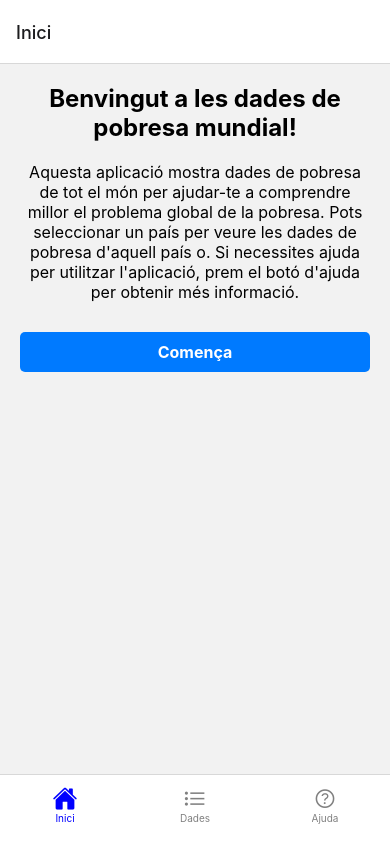
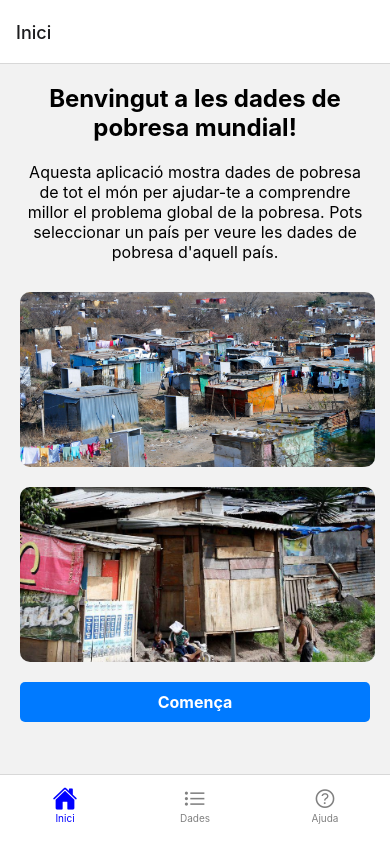
Before and after one commit to mapime22daw/GP2-Banc-de-dades-ReactNative, a React Native app: screen / in a window 390 px wide. Built offline with nearby package versions, Linux system fonts and the light colour scheme; what expo-sqlite would draw is missing.

Commit message:
inici bonito :)

```diff
--- a/navigation/screens/IniciScreen.js
+++ b/navigation/screens/IniciScreen.js
@@ -1,18 +1,21 @@
 import React from 'react';
 import { StyleSheet, View, Text, TouchableOpacity } from 'react-native';
+import { Image } from 'react-native';
 import { ScrollView } from 'react-native-gesture-handler';
 export default function IniciScreen({ navigation }) {
     return (
         <ScrollView style={styles.container}>
+
             <Text style={styles.title}>Benvingut a les dades de pobresa mundial!</Text>
-            <Text style={styles.description}>Aquesta aplicació mostra dades de pobresa de tot el món per ajudar-te a comprendre millor el problema global de la pobresa. Pots seleccionar un país per veure les dades de pobresa d'aquell país o. Si necessites ajuda per utilitzar l'aplicació, prem el botó d'ajuda per obtenir més informació.</Text>
-            <TouchableOpacity style={styles.button} onPress={() => navigation.navigate('Taula')}>
+            <Text style={styles.description}>Aquesta aplicació mostra dades de pobresa de tot el món per ajudar-te a comprendre millor el problema global de la pobresa. Pots seleccionar un país per veure les dades de pobresa d'aquell país.</Text>
+            <Image source={require('./img/pobreza.jpg')} style={{ width: 355, height: 175, marginBottom: 20,borderRadius: 10}}/>
+            <Image source={require('./img/pobreza2.jpg')} style={{ width: 355, height: 175, marginBottom: 20,borderRadius: 10}}/>
+            <TouchableOpacity style={styles.button} onPress={() => navigation.navigate('Dades')}>
                 <Text style={styles.buttonText}>Comença</Text>
             </TouchableOpacity>
         </ScrollView>
     );
 };
-
 const styles = StyleSheet.create({
     container: {
         flex: 1,
```
Also changed, not shown: navigation/screens/img/pobreza.jpg (added), navigation/screens/img/pobreza2.jpg (added).
